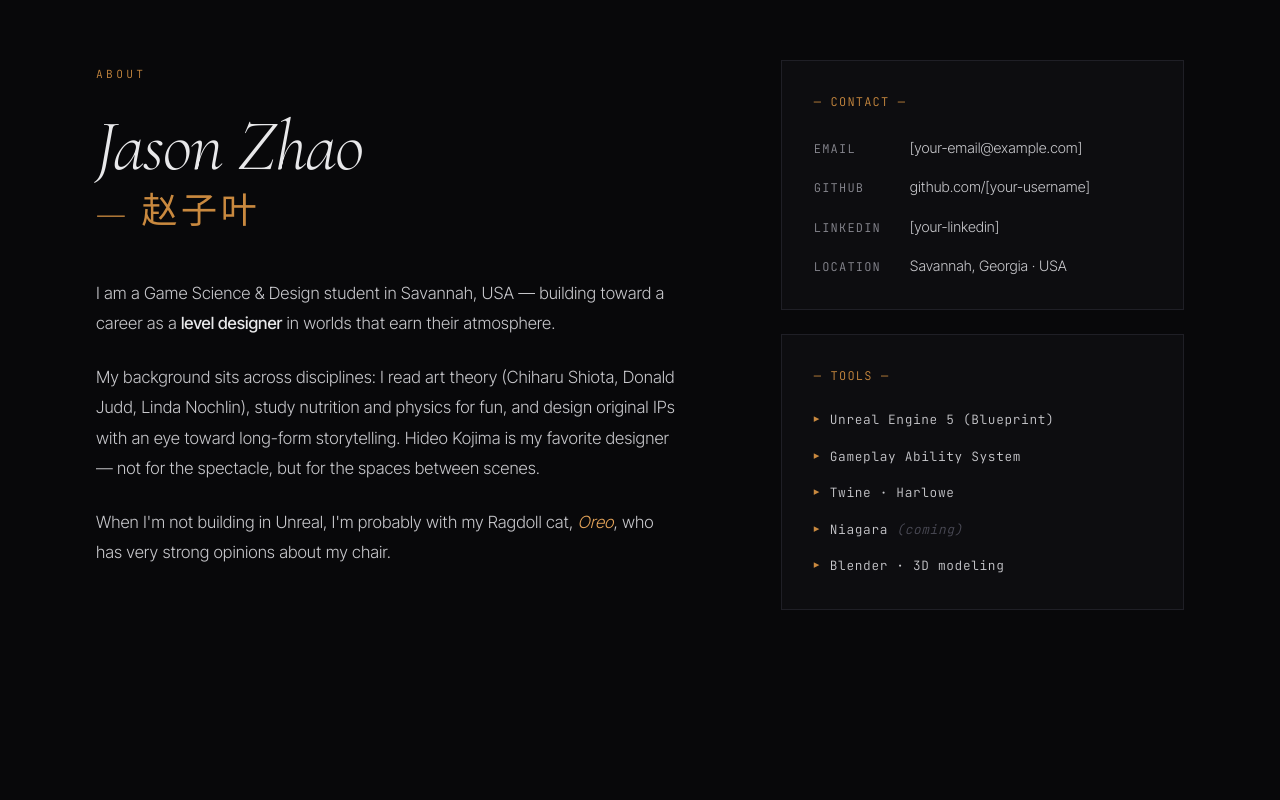
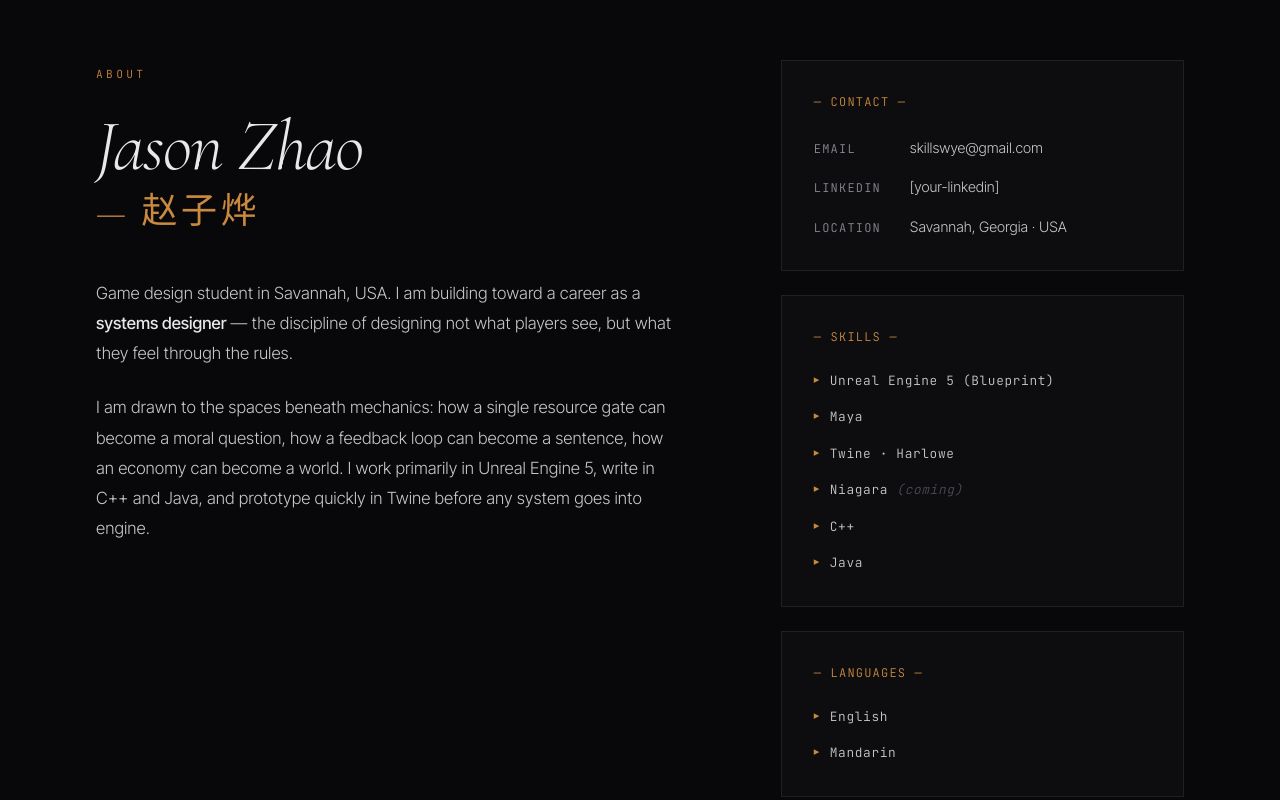
Before and after one commit to Skillswye/Portfolio, a React (Vite) app: page / in a window 1280 px wide. Shown: the part 10280-11080 px from the top of the page. Built offline with nearby package versions, Linux system fonts and the light colour scheme.

Commit message:
Update About section: name, contact, skills, languages, bio

```diff
--- a/src/components/About.jsx
+++ b/src/components/About.jsx
@@ -15,23 +15,21 @@ export default function About() {
           <span className="eyebrow">About</span>
           <h2 className="about__name display">
             Jason Zhao
-            <span className="about__name-alt">— 赵子叶</span>
+            <span className="about__name-alt">— 赵子烨</span>
           </h2>
 
           <div className="about__bio">
             <p>
-              I am a Game Science &amp; Design student in Savannah, USA — building toward
-              a career as a <strong>level designer</strong> in worlds that earn their atmosphere.
+              Game design student in Savannah, USA. I am building toward a career as a{' '}
+              <strong>systems designer</strong> — the discipline of designing not what
+              players see, but what they feel through the rules.
             </p>
             <p>
-              My background sits across disciplines: I read art theory (Chiharu Shiota,
-              Donald Judd, Linda Nochlin), study nutrition and physics for fun, and design
-              original IPs with an eye toward long-form storytelling. Hideo Kojima is my
-              favorite designer — not for the spectacle, but for the spaces between scenes.
-            </p>
-            <p>
-              When I'm not building in Unreal, I'm probably with my Ragdoll cat, <em>Oreo</em>,
-              who has very strong opinions about my chair.
+              I am drawn to the spaces beneath mechanics: how a single resource gate can
+              become a moral question, how a feedback loop can become a sentence, how an
+              economy can become a world. I work primarily in Unreal Engine 5, write in
+              C++ and Java, and prototype quickly in Twine before any system goes into
+              engine.
             </p>
           </div>
         </div>
@@ -42,13 +40,7 @@ export default function About() {
             <ul className="about__contact">
               <li>
                 <span className="mono about__contact-tag">Email</span>
-                <a href="mailto:[your-email]">[your-email@example.com]</a>
-              </li>
-              <li>
-                <span className="mono about__contact-tag">GitHub</span>
-                <a href="https://github.com/[your-username]" target="_blank" rel="noopener">
-                  github.com/[your-username]
-                </a>
+                <a href="mailto:skillswye@gmail.com">skillswye@gmail.com</a>
               </li>
               <li>
                 <span className="mono about__contact-tag">LinkedIn</span>
@@ -62,13 +54,22 @@ export default function About() {
           </div>
 
           <div className="about__card">
-            <span className="mono about__card-label">— Tools —</span>
+            <span className="mono about__card-label">— Skills —</span>
             <ul className="about__tools">
               <li>Unreal Engine 5 (Blueprint)</li>
-              <li>Gameplay Ability System</li>
+              <li>Maya</li>
               <li>Twine · Harlowe</li>
               <li>Niagara <span className="about__tool-status">(coming)</span></li>
-              <li>Blender · 3D modeling</li>
+              <li>C++</li>
+              <li>Java</li>
+            </ul>
+          </div>
+
+          <div className="about__card">
+            <span className="mono about__card-label">— Languages —</span>
+            <ul className="about__tools">
+              <li>English</li>
+              <li>Mandarin</li>
             </ul>
           </div>
         </aside>
```
